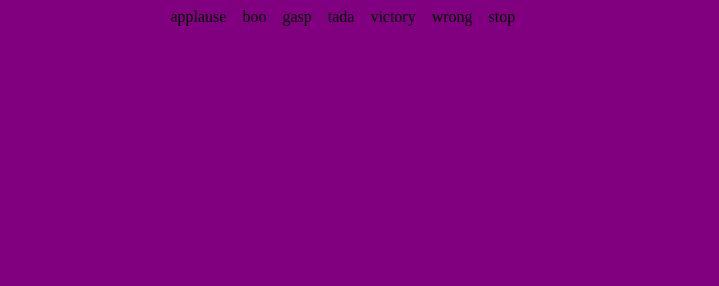
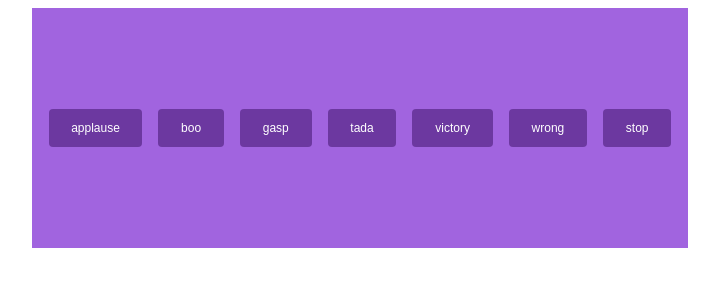
Before and after one commit to acciojob/Soundbar-jasbhatia, a website: page main.html in a window 1280 px wide. Shown: the whole page, without its empty margins (280-999 px from the left). Drawn offline with Linux system fonts and the light colour scheme.

Commit message:
created a submission

```diff
--- a/main.html
+++ b/main.html
@@ -7,14 +7,14 @@
 </head>
 
 <body>
-	<div class='container'>
-	    <div>applause</div>
-		<div>boo</div>
-		<div>gasp</div>
-		<div>tada</div>
-		<div>victory</div>
-		<div>wrong</div>
-		<div>stop</div>
+	<div id='buttons'>
+	    <div  class='btn'>applause</div>
+		<div class='btn'>boo</div>
+		<div class='btn'>gasp</div>
+		<div class='btn'>tada</div>
+		<div class='btn'>victory</div>
+		<div class='btn'>wrong</div>
+		<div class='stop' >stop</div>
 	</div>
 
 	<!-- the entire body must be written by student -->
--- a/styles.css
+++ b/styles.css
@@ -3,12 +3,32 @@ body{
 	display:flex;
 	justify-content:center;
 	align-item:center;
-	background-color:purple;
+font-family:arial;
 
 }
-.container{
+#buttons{
 	display:flex;
 	gap:1em;
-	width:30%;
-	height:40%;
+	width:35em;
+	height:9em;
+	background-color:rgb(161,100,223);
+	display:flex;
+	justify-content:center;
+	align-items:center;
+	padding:3em;
 }
+.btn ,.stop{
+	display:flex;
+	width:4em;
+/* 	border:1px solid black; */
+	height:2em;
+justify-content:center;
+	align-items:center;
+	padding:0.6em 1.9em;
+	background-color:rgb(102,51,153,0.9);
+	color:white;
+	border-radius:4px;
+	font-size:12px
+
+
+}
```
